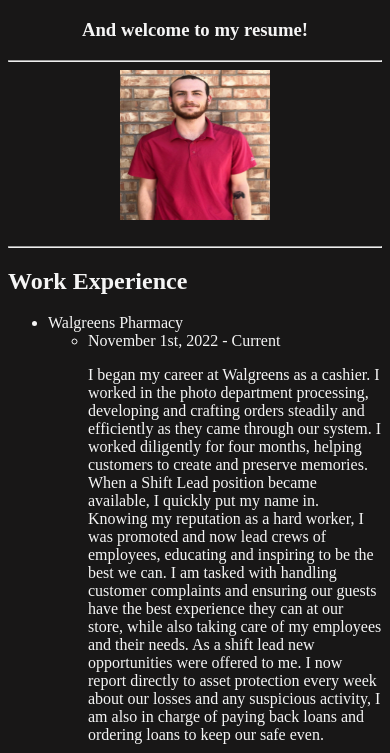
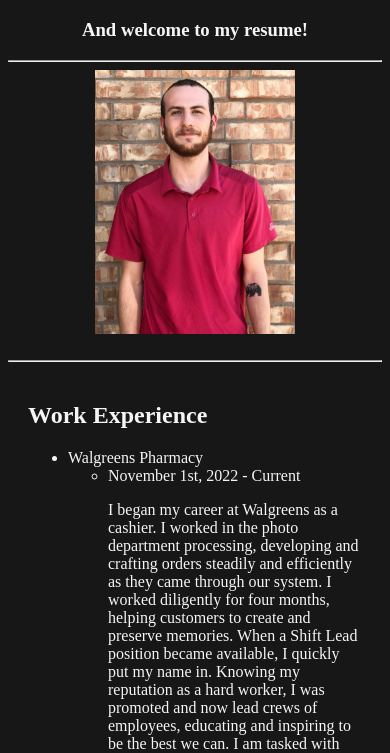
Before and after one commit to WillowyWeevil/My-Resume, a plain HTML site: page index.html in a window 390 px wide. Shown: the part 61-814 px from the top of the page. Drawn offline with Linux system fonts and the light colour scheme.

Commit message:
Add files via upload

```diff
--- a/styles.css
+++ b/styles.css
@@ -38,11 +38,17 @@ body{
 }
 
 @media(max-width:600px){
+
+    .body-content{
+        margin:10px;
+        padding: 10px;
+    }
+
     .my-projects{
         display:flex;
         flex-wrap:wrap;
     }
-    img{
+    .my-projects  img{
         width:150px;
         height:150px;
     }
```
